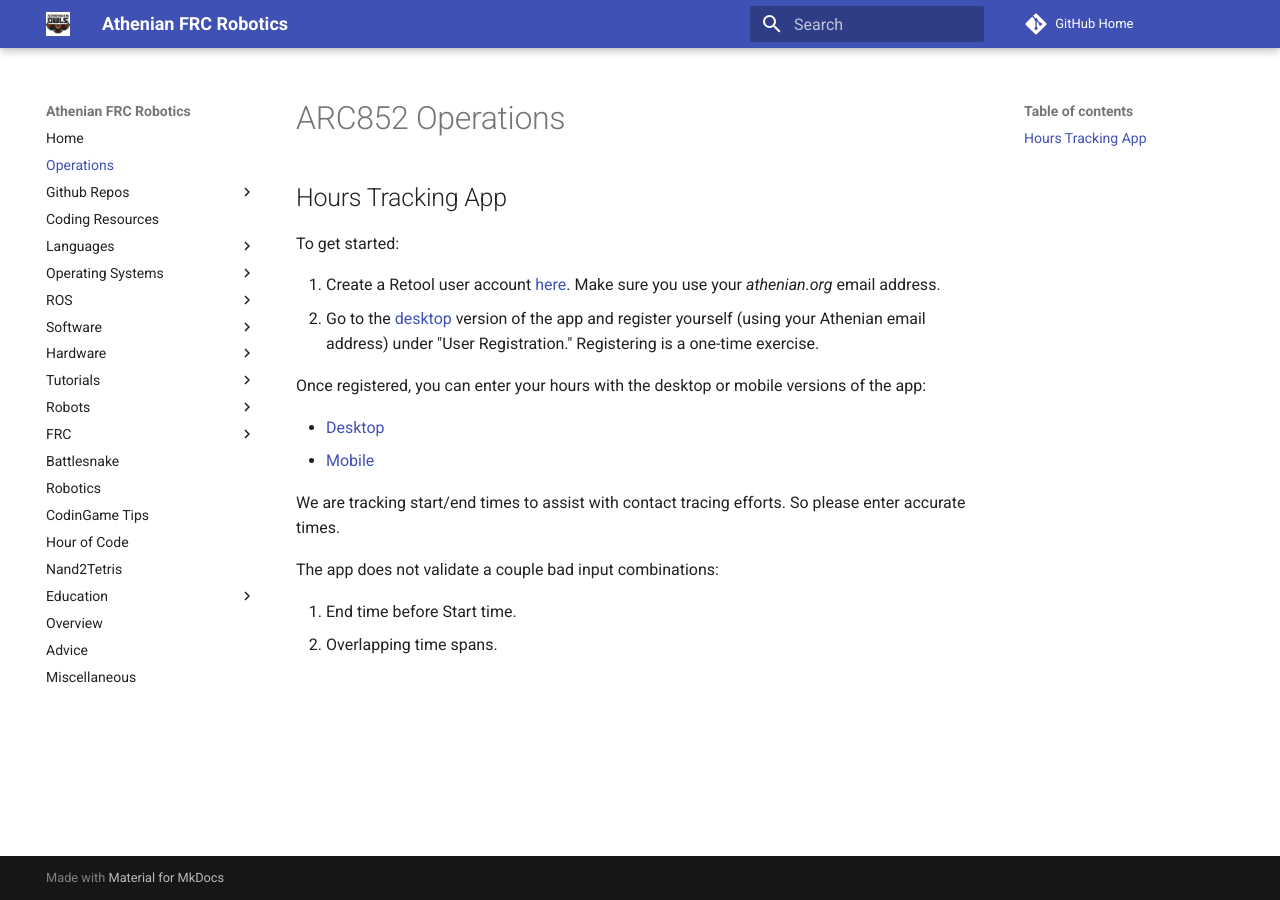
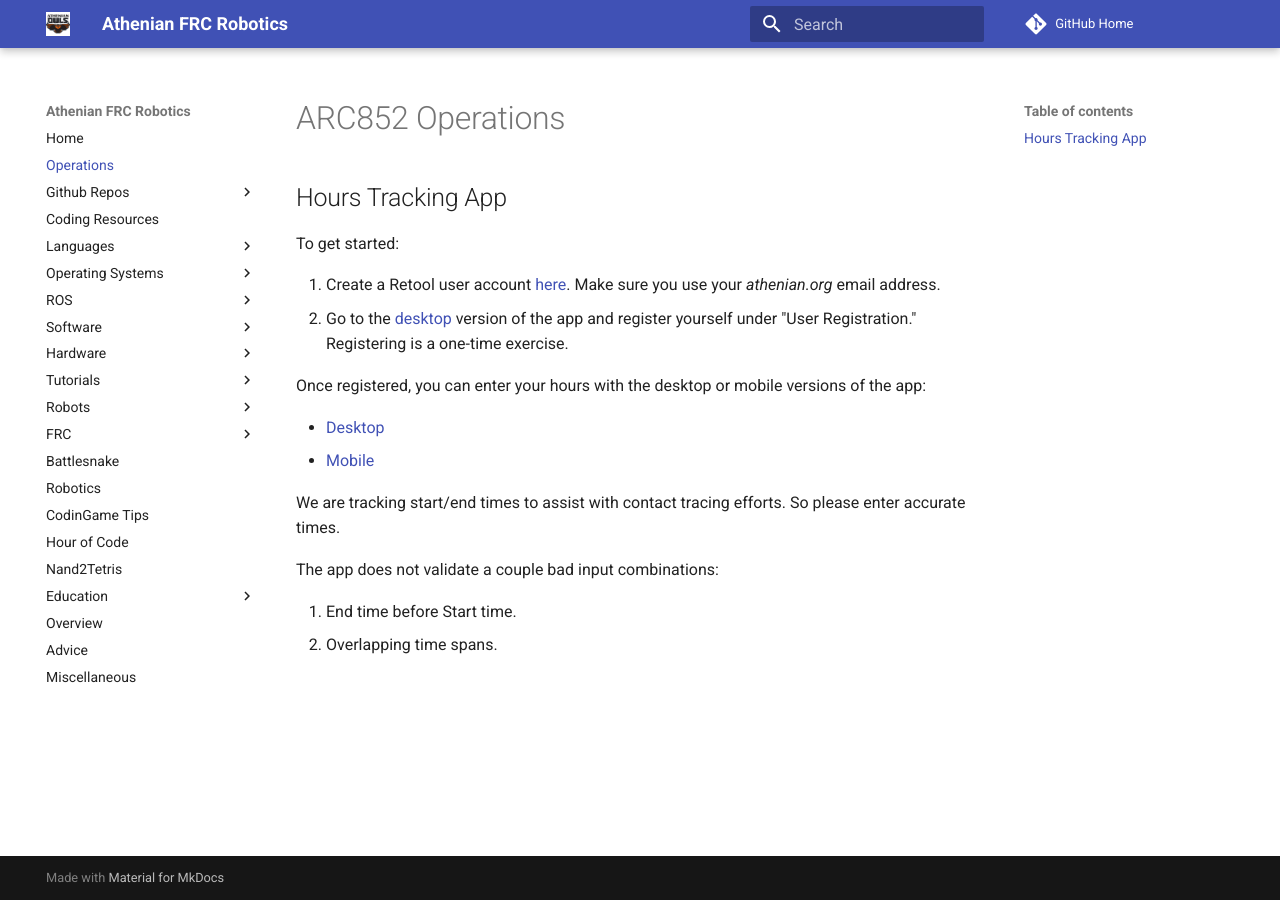
Before and after one commit to athenian-robotics/athenian-robotics-mkdocs, an MkDocs documentation site: the page built from docs/operations.md, in a window 1280 px wide. Built offline with MkDocs 1.6.1 and Material for MkDocs 9.7.7, drawn with Linux system fonts in a browser that asks for light colours; comment, search, counter and statistics services are not loaded.

Commit message:
Update docs

```diff
--- a/docs/operations.md
+++ b/docs/operations.md
@@ -7,8 +7,7 @@ To get started:
 1. Create a Retool user account [here](https://login.retool.com/auth/signup). Make sure you use your *athenian.org*
    email address.
 2. Go to the [desktop](https://arc852.retool.com/apps/9ce8de80-23e6-11ec-9300-8b0f50e651e0/User%20Registration#)
-   version of the app and register yourself (using your Athenian email address) under "User Registration." Registering
-   is a one-time exercise.
+   version of the app and register yourself under "User Registration." Registering is a one-time exercise.
 
 Once registered, you can enter your hours with the desktop or mobile versions of the app:
 
```
